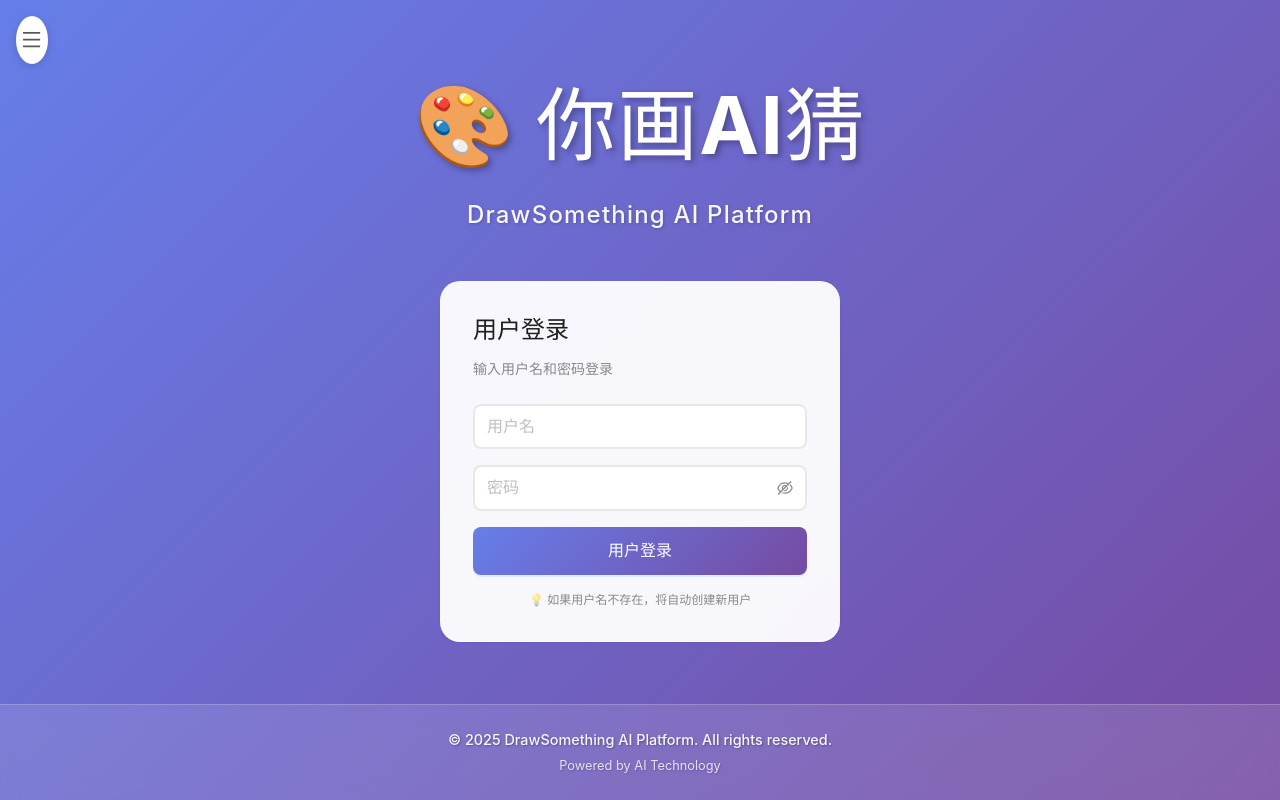
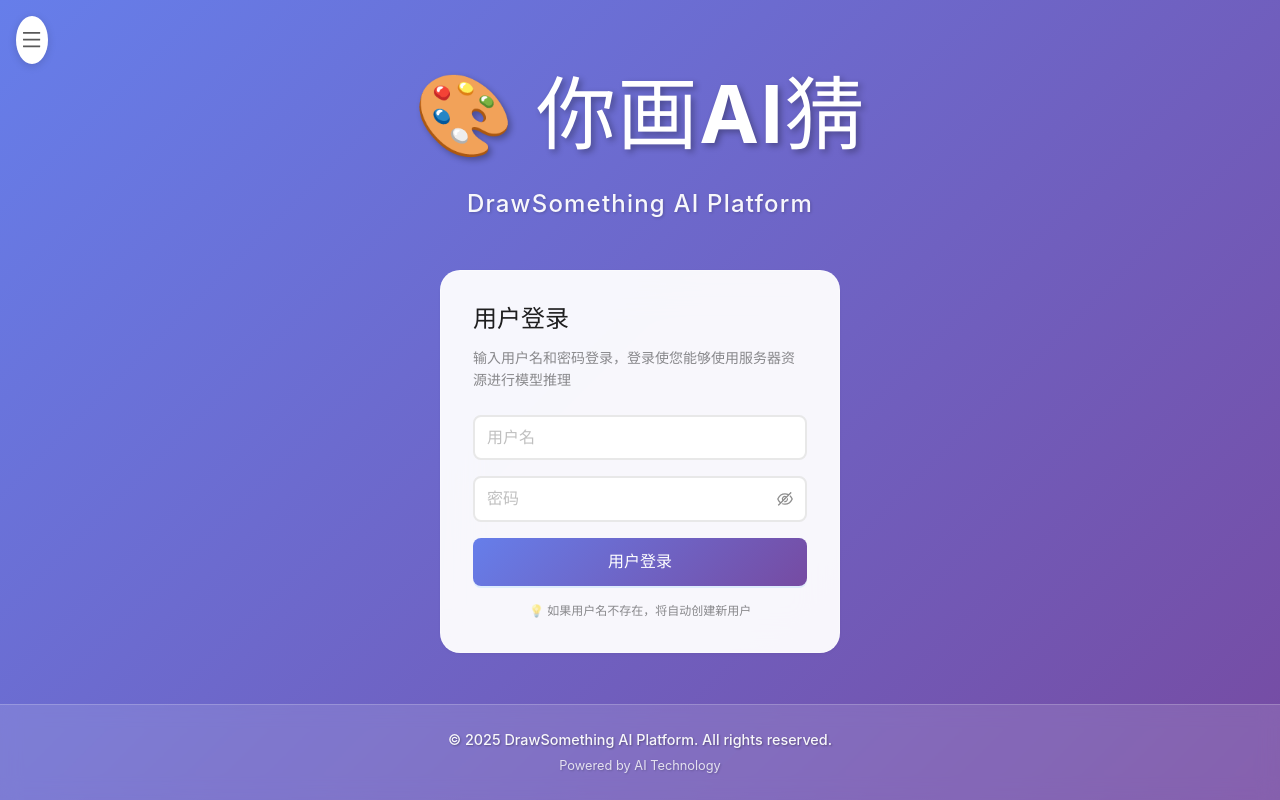
Before and after one commit to Liyulingyue/DrawSomethingAIPlatform, a React (Vite) app in the folder frontend/: page /app/login in a window 1280 px wide. Built offline with nearby package versions, Linux system fonts and the light colour scheme; no server answers.

Commit message:
feat: 更新登录提示信息，增加模型推理说明

```diff
--- a/frontend/src/pages/AppLogin.tsx
+++ b/frontend/src/pages/AppLogin.tsx
@@ -275,7 +275,7 @@ function AppLogin() {
               <Space direction="vertical" size="large" style={{ width: '100%' }}>
                 <div>
                   <Title level={3}>用户登录</Title>
-                  <Text type="secondary">输入用户名和密码登录</Text>
+                  <Text type="secondary">输入用户名和密码登录，登录使您能够使用服务器资源进行模型推理</Text>
                 </div>
 
                 <Space direction="vertical" size="middle" style={{ width: '100%' }}>
```
